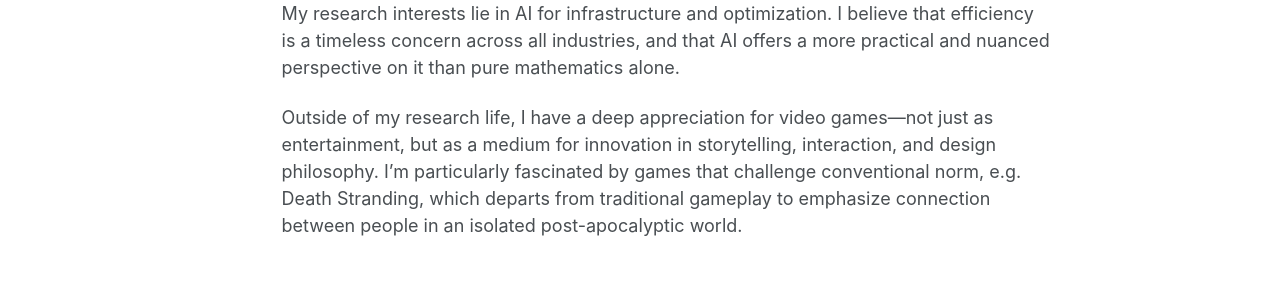
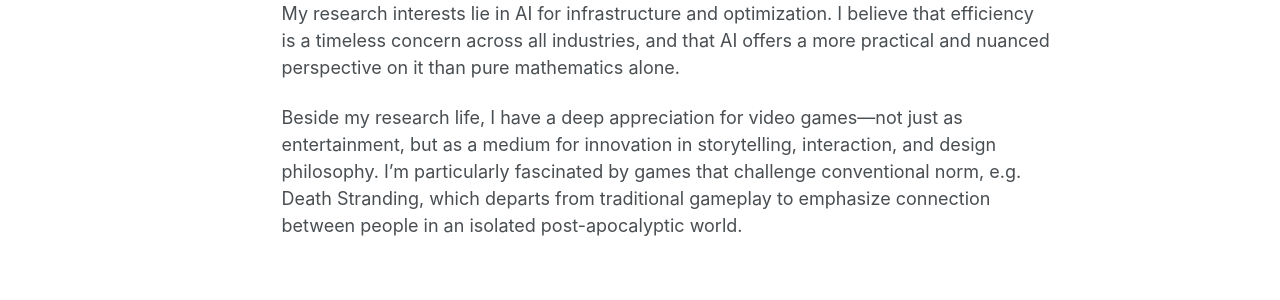
Before and after one commit to Promissa/promissa.github.io, a Jekyll site: the page built from _pages/about.md, in a window 1280 px wide and 1162 px high. Shown: the part 518-818 px from the top of the window. Built offline with Jekyll 4.4.1, drawn with Linux system fonts in a browser that asks for light colours.

Commit message:
Update about.md

```diff
--- a/_pages/about.md
+++ b/_pages/about.md
@@ -17,4 +17,4 @@ Currently I'm working with ByteBrain, a research team from Bytedance focused on
 
 My research interests lie in AI for infrastructure and optimization. I believe that efficiency is a timeless concern across all industries, and that AI offers a more practical and nuanced perspective on it than pure mathematics alone.
 
-Outside of my research life, I have a deep appreciation for video games—not just as entertainment, but as a medium for innovation in storytelling, interaction, and design philosophy. I’m particularly fascinated by games that challenge conventional norm, e.g. Death Stranding, which departs from traditional gameplay to emphasize connection between people in an isolated post-apocalyptic world.
+Beside my research life, I have a deep appreciation for video games—not just as entertainment, but as a medium for innovation in storytelling, interaction, and design philosophy. I’m particularly fascinated by games that challenge conventional norm, e.g. Death Stranding, which departs from traditional gameplay to emphasize connection between people in an isolated post-apocalyptic world.
```
